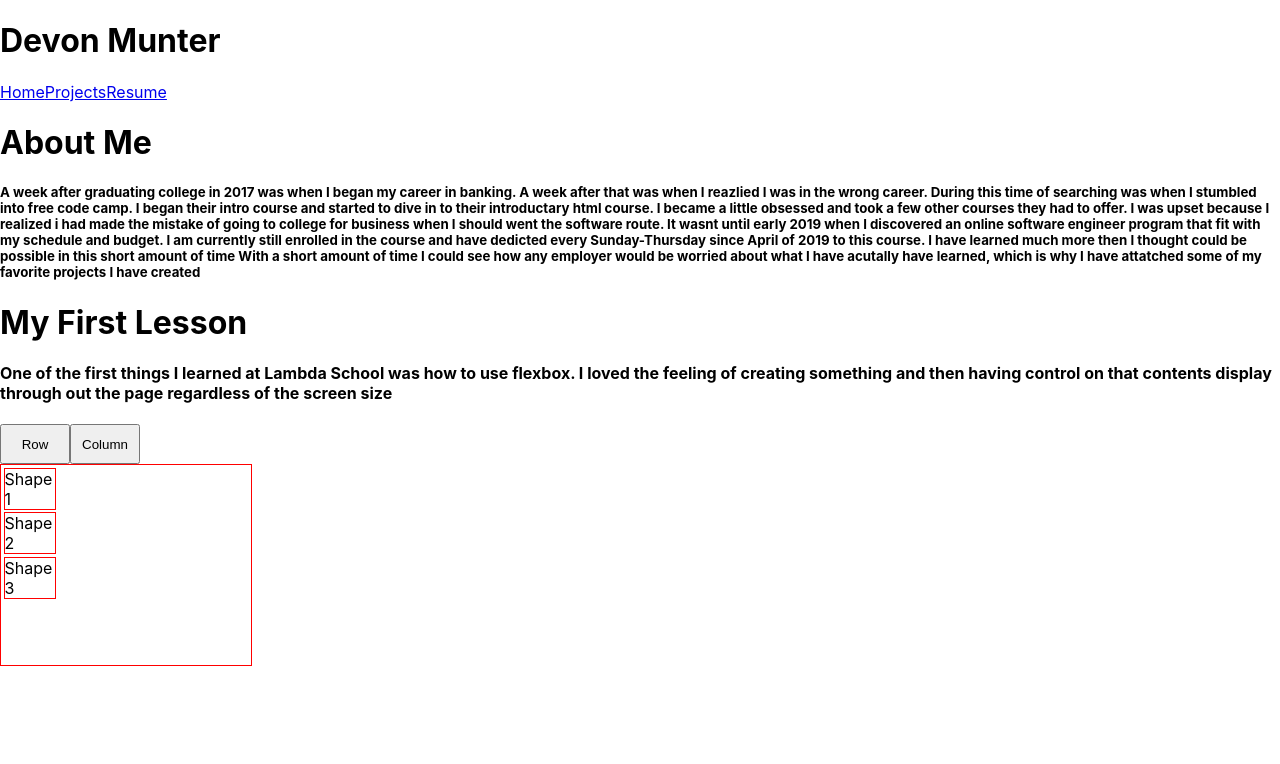
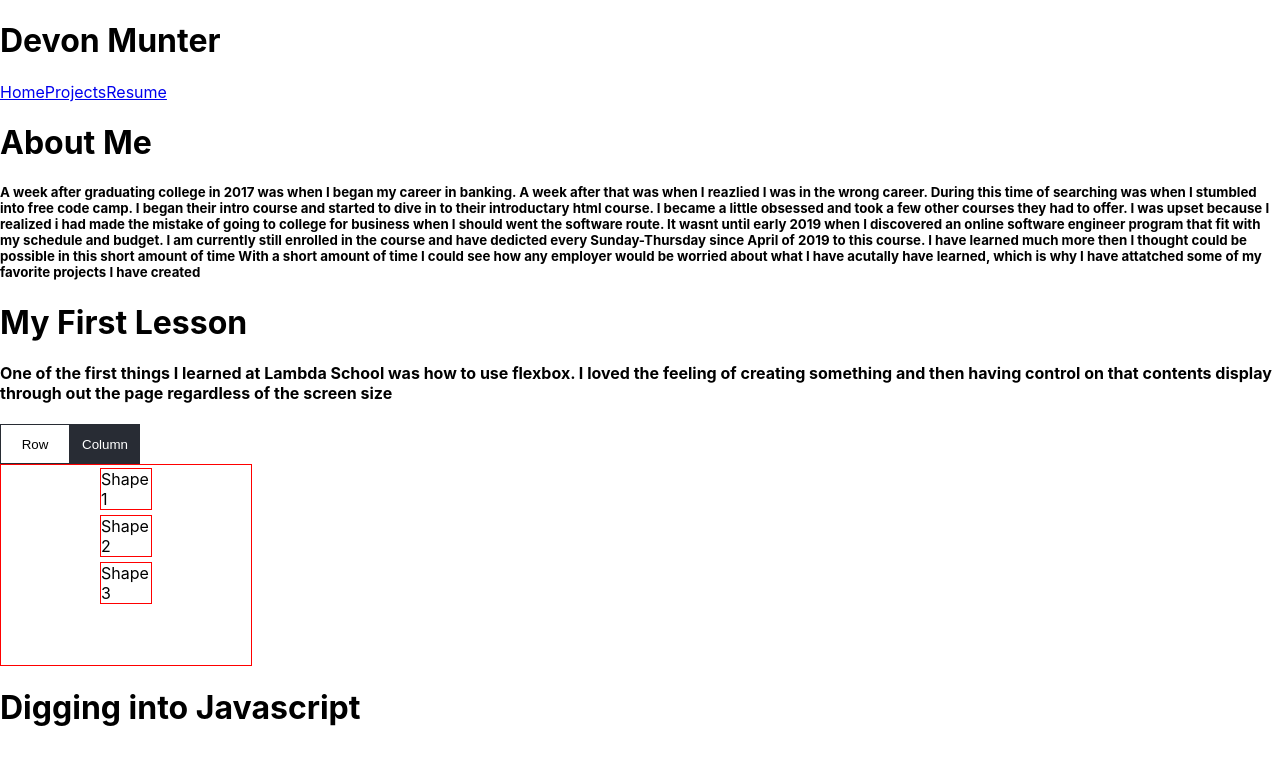
Before and after one commit to dmunter2/resume, a React (Create React App) app: page / in a window 1280 px wide. Shown: the top 764 px of the page. Built offline with nearby package versions, Linux system fonts and the light colour scheme.

Commit message:
new page

```diff
--- a/src/App.css
+++ b/src/App.css
@@ -45,8 +45,10 @@
 /* Lesson 1 ClassName changes */
 
 .plain{
-/* border:none; */
-/* background-color: white; */
+  display: flex;
+  flex-direction: column;
+  align-items: center;
+
 }
 
 .row{
--- a/src/components/AboutMe.js
+++ b/src/components/AboutMe.js
@@ -1,6 +1,7 @@
 import React from 'react';
 import Style from 'styled-components';
 import Lesson1 from './learning/Lesson1'
+import Lesson2 from './learning/Lesson2'
 
 const H1 = Style.h1``
 const H4 = Style.h5``
@@ -28,6 +29,7 @@ favorite projects I have created</H4>
 
 
         <Lesson1 />
+        <Lesson2 />
 
         </div>
     )
--- a/src/components/learning/Lesson1.js
+++ b/src/components/learning/Lesson1.js
@@ -25,9 +25,9 @@ const Lesson1 = () => {
 
     const [display, setDisplay] = useState("plain")
 
-    const [button, setButton] = useState('plain')
+    const [button, setButton] = useState('plain-btn')
 
-    const [button2, setButton2] = useState('plain')
+    const [button2, setButton2] = useState('button-design')
 
 
     const handleDisplay = e => {
--- /dev/null
+++ b/src/components/learning/Lesson2.js
@@ -0,0 +1,19 @@
+import React from 'react';
+import Style from 'styled-components';
+
+const H1 = Style.h1``
+
+
+const Lesson2 = () => {
+
+    return (
+        <div>
+
+            <H1>Digging into Javascript</H1>
+        </div>
+
+    )
+}
+
+
+export default Lesson2;
```
